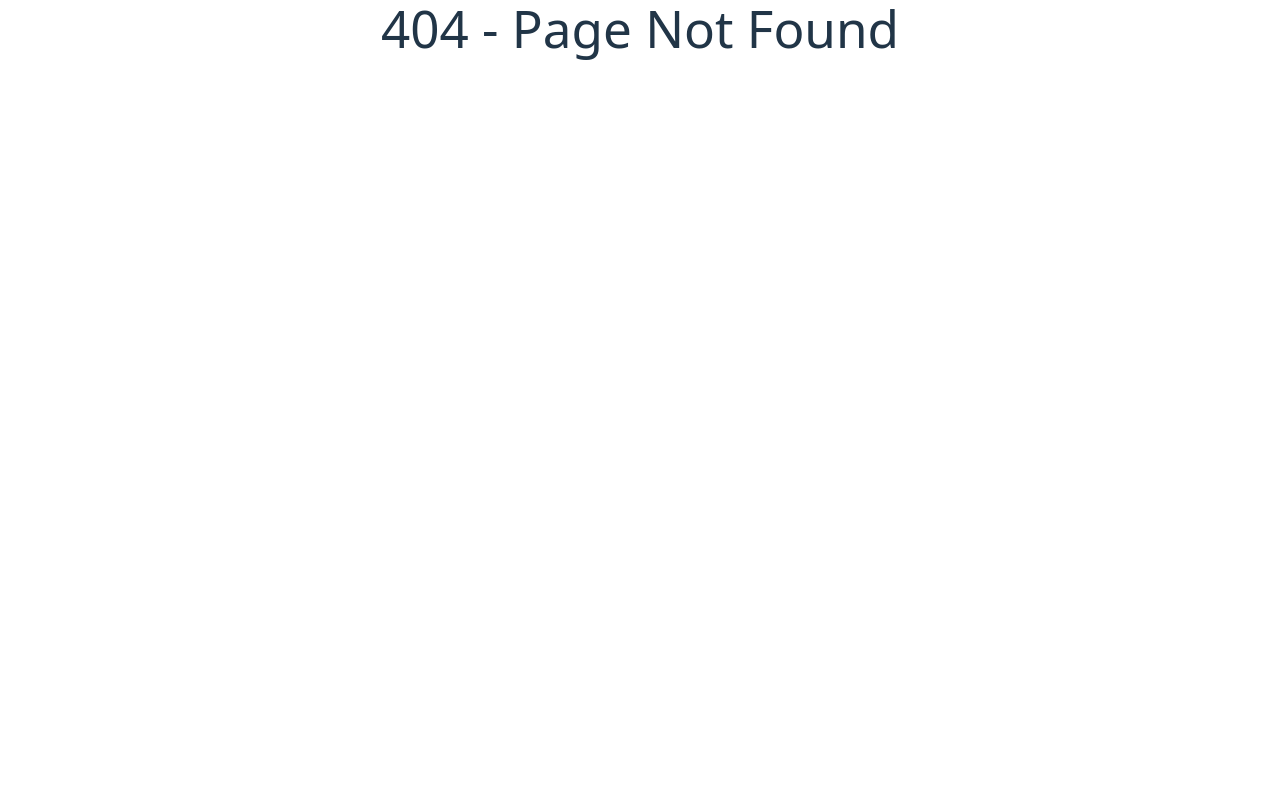
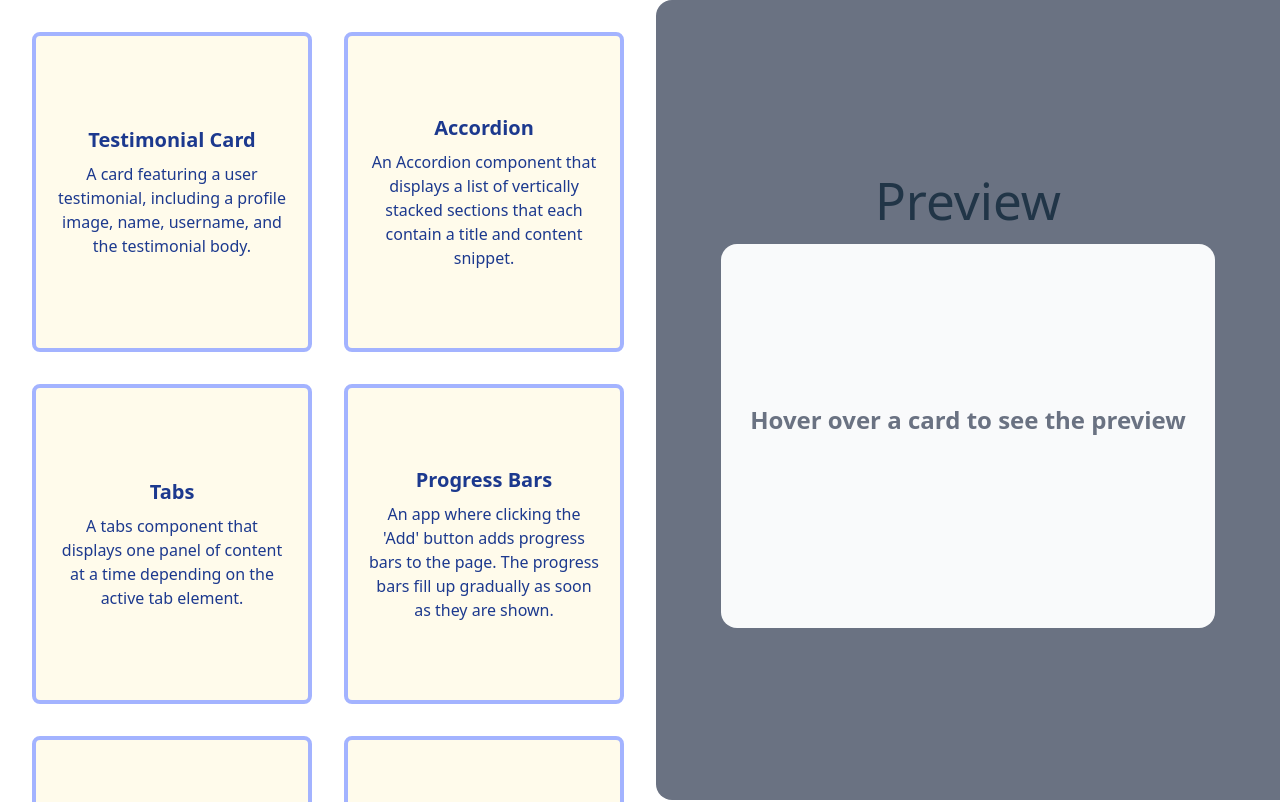
Before and after one commit to ryanmlow/ui-practice, a React (Vite) app: page / in a window 1280 px wide. Before the commit this address had no page. Shown: the top 802 px of the page. Built offline with nearby package versions, Linux system fonts and the light colour scheme.

Commit message:
Use hash router

```diff
--- a/src/Landing.tsx
+++ b/src/Landing.tsx
@@ -74,7 +74,7 @@ const Landing = () => {
       <div className="xxl:grid-cols-3 grid w-full flex-1 grid-cols-1 gap-8 p-8 xl:grid-cols-2">
         {routes.map((card) => (
           <Link
-            to={`/${PATHS.LANDING}/${PATHS.UI_TASK}/${card.path}`}
+            to={`/${PATHS.UI_TASK}/${card.path}`}
             key={card.id}
             className="flex min-h-80 flex-col items-center justify-center rounded-lg border-4 border-indigo-300 bg-amber-50 px-5 py-10 text-center text-blue-900 transition duration-200 hover:-translate-y-2 hover:border-white hover:bg-gray-600 hover:text-white"
             onMouseOver={() => getImgPreviewUrl(card.title)}
--- a/src/Routing/AppRoutes.tsx
+++ b/src/Routing/AppRoutes.tsx
@@ -13,7 +13,7 @@ export enum PATHS {
 const defaultRoutes = [
   {
     name: "landing",
-    path: `/${PATHS.LANDING}`,
+    path: "/",
     component: () => <Landing />,
   },
   {
@@ -47,7 +47,7 @@ export const AppRoutes = () => {
         return (
           <Route
             key={route.name}
-            path={`/${PATHS.LANDING}/${PATHS.UI_TASK}/${route.path}`}
+            path={`/${PATHS.UI_TASK}/${route.path}`}
             element={
               <UiTask
                 codeLabel={route.name}
--- a/src/main.tsx
+++ b/src/main.tsx
@@ -2,12 +2,12 @@ import { StrictMode } from "react";
 import { createRoot } from "react-dom/client";
 import "./index.css";
 import App from "./App.tsx";
-import { BrowserRouter } from "react-router-dom";
+import { HashRouter } from "react-router-dom";
 
 createRoot(document.getElementById("root")!).render(
   <StrictMode>
-    <BrowserRouter>
+    <HashRouter>
       <App />
-    </BrowserRouter>
+    </HashRouter>
   </StrictMode>,
 );
```
